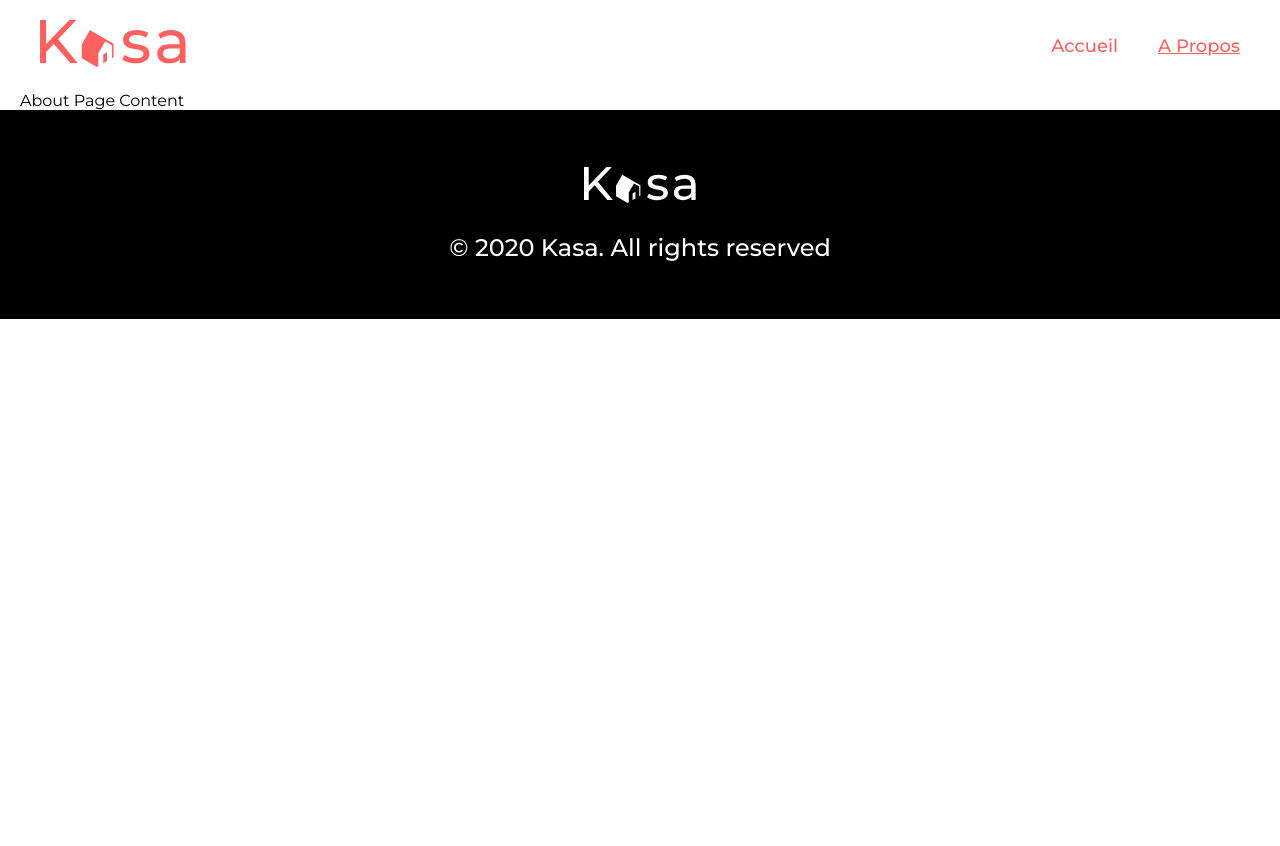
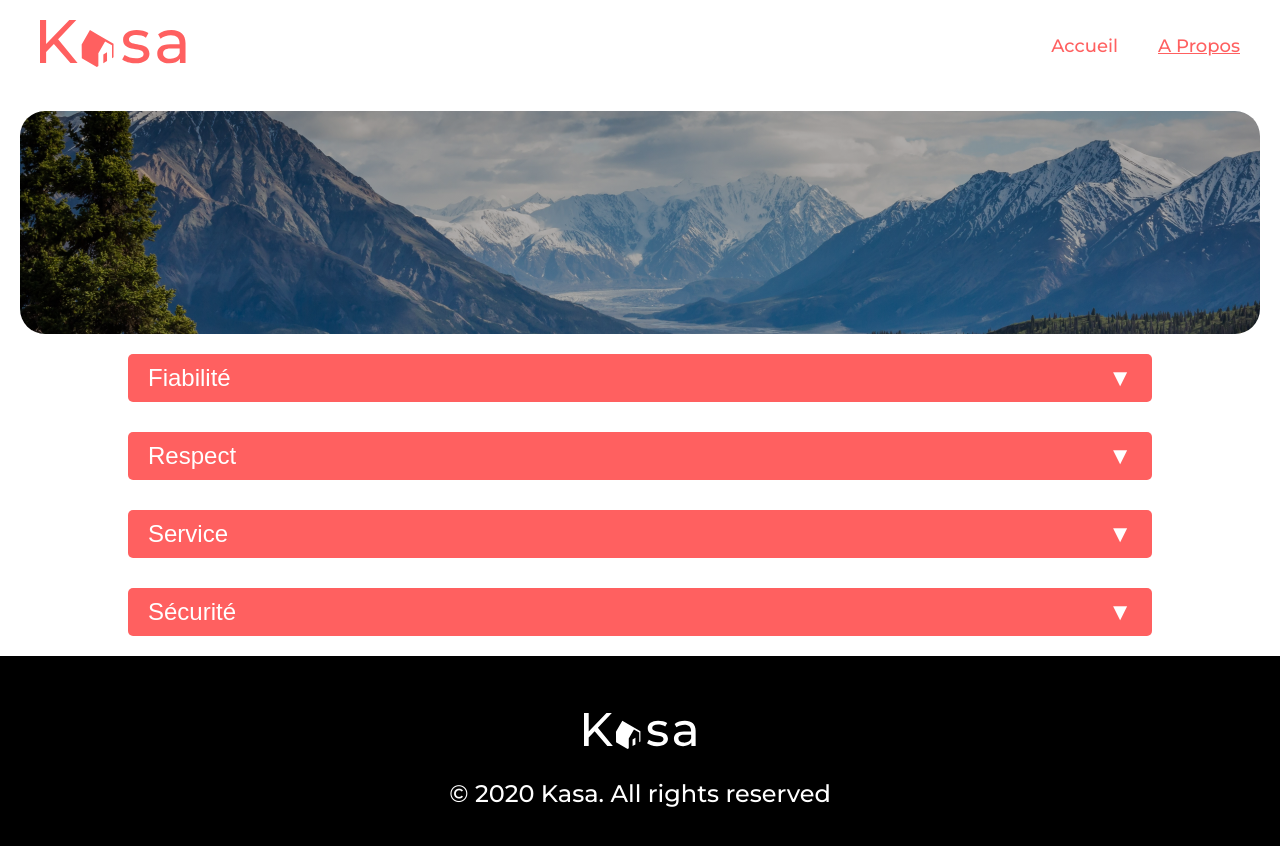
Before and after one commit to Nestradama/ocs-kasa, a React (Vite) app: page /about in a window 1280 px wide. Shown: the top 846 px of the page. Before the commit the page ends 800 px from the top, so only its background shows below. Built offline with nearby package versions, Linux system fonts and the light colour scheme.

Commit message:
feat: Properly implemented About page and it's styling

```diff
--- a/src/components/Collapse/index.jsx
+++ b/src/components/Collapse/index.jsx
@@ -1 +1 @@
-import {default} from "./Collapse.jsx"
+export { default } from './Collapse'
--- a/src/pages/About/About.jsx
+++ b/src/pages/About/About.jsx
@@ -1,5 +1,39 @@
+import Banner from '../../components/Banner';
+import Collapse from '../../components/Collapse';
 import './About.scss';
 
 export default function About() {
-    return <div className="about">About Page Content</div>;
+    const aboutData = [
+        {
+            "id": "1",
+            "title": "Fiabilité",
+            "content": "Les annonces postées sur Kasa garantissent une fiabilité totale. Les photos sont conformes aux logements, et toutes les informations sont régulièrement vérifiées par nos équipes."
+        },
+        {
+            "id": "2",
+            "title": "Respect",
+            "content": "La bienveillance fait partie des valeurs fondatrices de Kasa. Tout comportement discriminatoire ou de perturbation du voisinage entraînera une exclusion de notre plateforme."
+        },
+        {
+            "id": "3",
+            "title": "Service",
+            "content": "Nos équipes se tiennent à votre disposition pour vous fournir une expérience parfaite. N'hésitez pas à nous contacter si vous avez la moindre question."
+        },
+        {
+            "id": "4",
+            "title": "Sécurité",
+            "content": "La sécurité est la priorité de Kasa. Aussi bien pour nos hôtes que pour les voyageurs, chaque logement correspond aux critères de sécurité établis par nos services. En laissant une note aussi bien à l'hôte qu'au locataire, cela permet à nos équipes de vérifier que les standards sont bien respectés. Nous organisons également des ateliers sur la sécurité domestique pour nos hôtes."
+        }
+    ];
+
+    return (
+        <div className="about">
+            <Banner variant="about" />
+            <div className="about__collapses">
+                {aboutData.map(item => (
+                    <Collapse key={item.id} title={item.title} content={item.content} />
+                ))}
+            </div>
+        </div>
+    );
 }
--- a/src/pages/About/About.scss
+++ b/src/pages/About/About.scss
@@ -0,0 +1,9 @@
+.about {
+  &__collapses {
+    display: flex;
+    flex-direction: column;
+    gap: 30px;
+    margin: 20px auto;
+    max-width: 1024px;
+  }
+}
```
